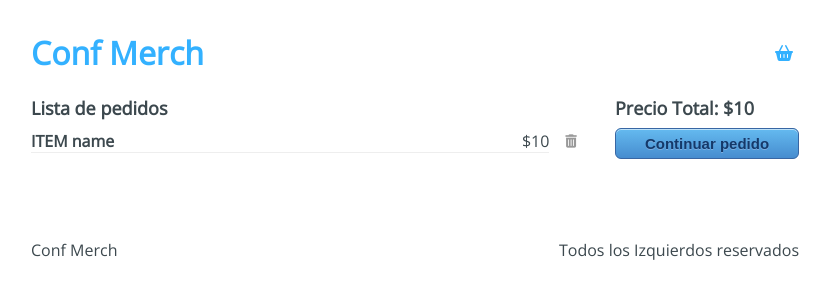
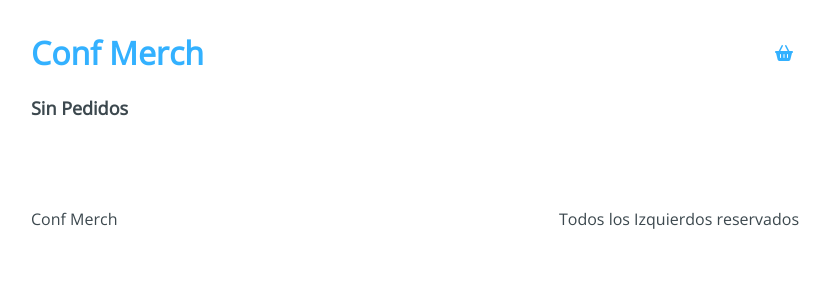
Before and after one commit to gonpineiro/profesional-react-hook-2020-conf-merch, a React app: page /checkout in a window 1280 px wide. Shown: the top 300 px of the page, without its empty margins (225-1055 px from the left). Built offline with nearby package versions, Linux system fonts and the light colour scheme.

Commit message:
Checkout addCart

```diff
--- a/src/Components/Product.jsx
+++ b/src/Components/Product.jsx
@@ -7,12 +7,12 @@
     <div className="Product-item-info">
       <h2>
         {product.title}
-        <span>$ {product.price}</span>
+        <span> $ {product.price}</span>
       </h2>
       <p>{product.description}</p>
     </div>
 
-    <button type="button" onClick={() => handleAddToCart(product)}>
+    <button type="button" onClick={handleAddToCart(product)}>
       Comprar
     </button>
   </div>
--- a/src/Components/Products.jsx
+++ b/src/Components/Products.jsx
@@ -7,7 +7,7 @@
   const { state, addToCart } = useContext(AppContext);
   const { products } = state;
 
-  const handleAddToCart = (product) => {
+  const handleAddToCart = (product) => () => {
     addToCart(product);
   };
 
--- a/src/containers/Checkout.jsx
+++ b/src/containers/Checkout.jsx
@@ -1,28 +1,50 @@
-import React from 'react';
+/* eslint-disable react/jsx-one-expression-per-line */
+import React, { useContext } from 'react';
 import { Link } from 'react-router-dom';
+import AppContext from '../context/AppContext';
 import '../styles/components/Checkout.css';
 
-const Checkout = () => (
+const Checkout = () => {
+  const { state, removeFromCart } = useContext(AppContext);
+  const { cart } = state;
+
+  const handleRemove = (product) => () => {
+    removeFromCart(product);
+  };
+
+  const handleSumTotal = () => {
+    const reducer = (accumulator, currentValue) =>
+      accumulator + currentValue.price;
+    const sum = cart.reduce(reducer, 0);
+    return sum;
+  };
+
+  return (
     <div className="Checkout">
       <div className="Checkout-content">
-      <h3>Lista de pedidos</h3>
+        {cart.length > 0 ? <h3>Lista de pedidos: </h3> : <h3>Sin Pedidos</h3>}
+        {cart.map((item) => (
           <div className="Checkout-item">
             <div className="Checkout-element">
-          <h4>ITEM name</h4>
-          <span>$10</span>
+              <h4>{item.title}</h4>
+              <span>$ {item.price}</span>
             </div>
-        <button type="button">
+            <button type="button" onClick={handleRemove(item)}>
               <i className="fas fa-trash-alt" />
             </button>
           </div>
+        ))}
       </div>
+      {cart.length > 0 && (
         <div className="Checkout-sidebar">
-      <h3>Precio Total: $10</h3>
+          <h3>{`Precio total: $ ${handleSumTotal()} `}</h3>
           <Link to="/checkout/information">
             <button type="button">Continuar pedido</button>
           </Link>
         </div>
+      )}
     </div>
   );
+};
 
 export default Checkout;
```
Lines whose indentation alone changed are shown as unchanged.
